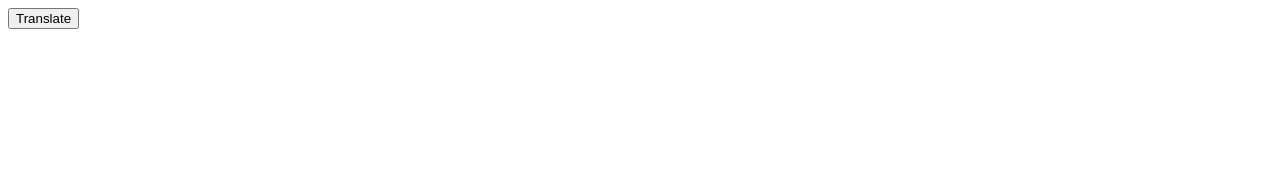
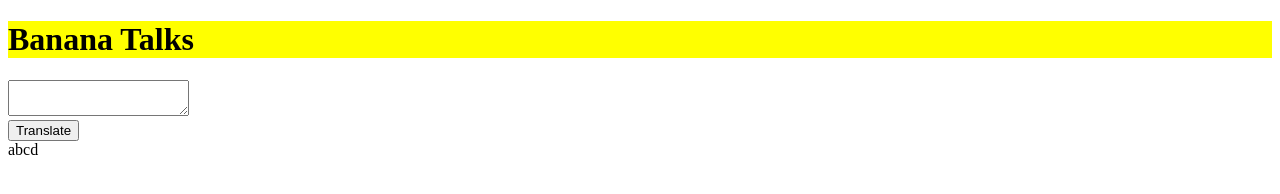
Before and after one commit to pratikkumhar/Banana-speak, a plain HTML site: page index.html in a window 1280 px wide. Both pictures are taken after a click on the button "Translate". Drawn offline with Linux system fonts and the light colour scheme.

Commit message:
update- input,output

```diff
--- a/app.js
+++ b/app.js
@@ -1 +1,15 @@
 var btnTranslate = document.querySelector("#btn-translate");
+var txtInput = document.querySelector("#txt-input")
+var output = document.querySelector("#output")
+
+
+console.log(txtInput)
+
+function clickHandler(){
+    output.innerText = "abcd " + txtInput.value;
+};
+
+
+btnTranslate.addEventListener("click", clickHandler)
+
+// txtInput.addEventListener("input",)
--- a/index.html
+++ b/index.html
@@ -9,14 +9,19 @@
     <meta name="keywords" content="HTML, CSS, JavaScript">
     <meta name="author" content="Pratik Kumhar">
 
-    <script src="app.js" type="text/javascript"></script>
-</head>
+    <link href="style.css" rel="stylesheet"/>
 
 
+</head>
 <body>
+    <h1 class="head">Banana Talks</h1>
+    <textarea id="txt-input"></textarea> <br>
     <button id="btn-translate">Translate</button>
+    <div id="output">
+
+    </div>
+
 
     <script src="app.js" type="text/javascript"></script>
-
 </body>
 </html>
--- /dev/null
+++ b/style.css
@@ -0,0 +1,8 @@
+.body{
+    margin: 0%;
+}
+
+.head{
+    background-color: yellow;
+
+}
```
